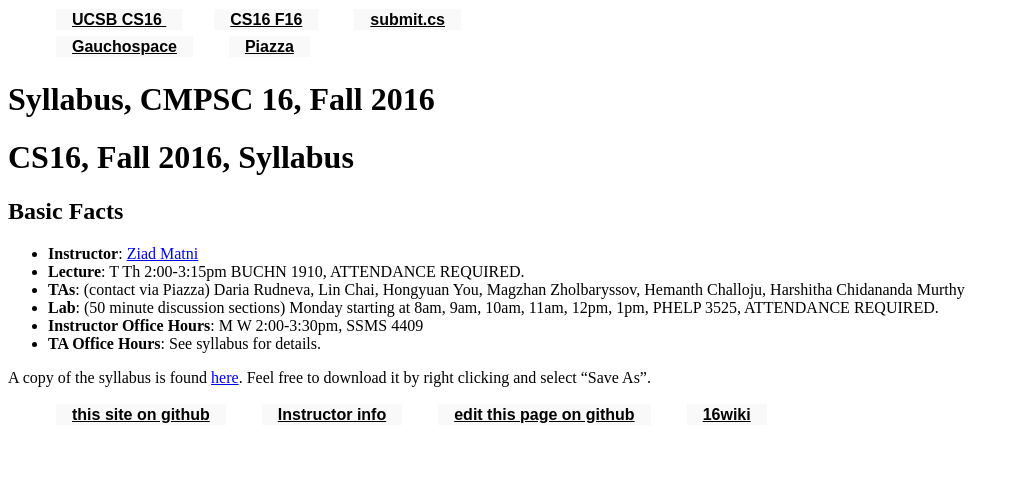
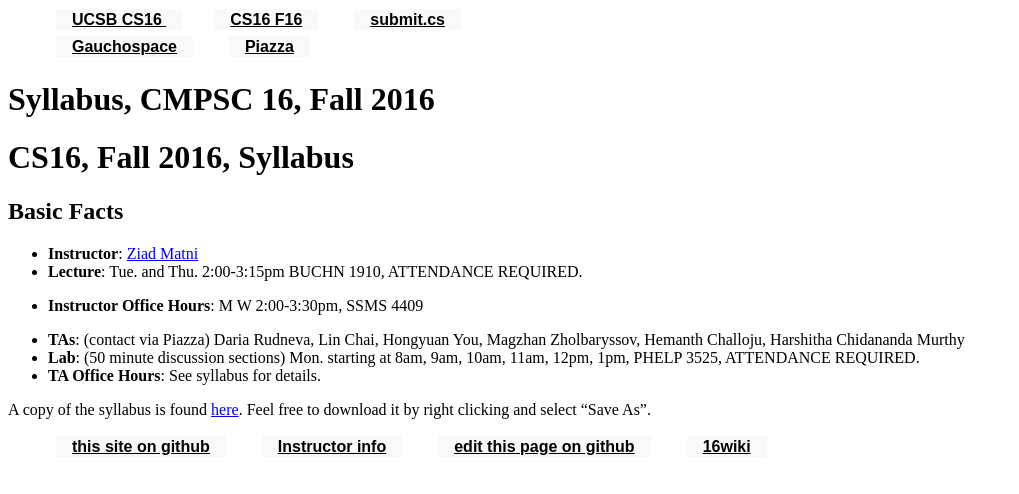
Before and after one commit to ucsb-cs16-s16/https-ucsb-cs16-s17.github.io, a Jekyll site: the page built from _info/syllabus.md, in a window 1280 px wide. Shown: the top 494 px of the page, without its empty margins (0-1019 px from the left). Built offline with Jekyll 4.4.1, drawn with Linux system fonts in a browser that asks for light colours.

Commit message:
Update syllabus.md

```diff
--- a/_info/syllabus.md
+++ b/_info/syllabus.md
@@ -11,10 +11,11 @@ Basic Facts
 -----------
 
 * **Instructor**:  [Ziad Matni](http://www.cs.ucsb.edu/~zmatni)
-* **Lecture**: T Th 2:00-3:15pm BUCHN 1910, ATTENDANCE REQUIRED.
+* **Lecture**: Tue. and Thu. 2:00-3:15pm BUCHN 1910, ATTENDANCE REQUIRED.
+* **Instructor Office Hours**: M W 2:00-3:30pm, SSMS 4409
+
 * **TAs**: (contact via Piazza) Daria Rudneva, Lin Chai, Hongyuan You, Magzhan Zholbaryssov, Hemanth Challoju, Harshitha Chidananda Murthy
-* **Lab**: (50 minute discussion sections) Monday starting at 8am, 9am, 10am, 11am, 12pm, 1pm, PHELP 3525, ATTENDANCE REQUIRED.
-* **Instructor Office Hours**: M W 2:00-3:30pm, SSMS 4409
+* **Lab**: (50 minute discussion sections) Mon. starting at 8am, 9am, 10am, 11am, 12pm, 1pm, PHELP 3525, ATTENDANCE REQUIRED.
 * **TA Office Hours**: See syllabus for details.
 
 
```
